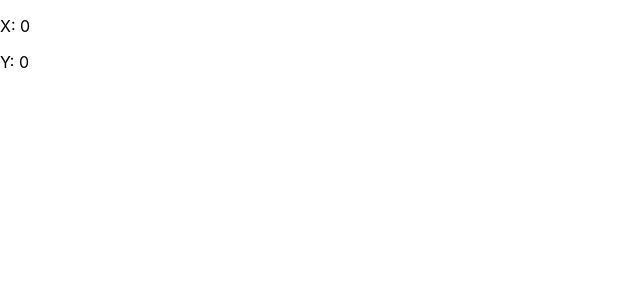
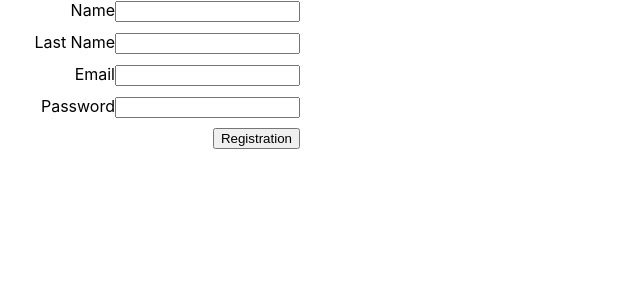
Before and after one commit to Ashtart000/cra-first-project, a React (Create React App) app: page / in a window 1280 px wide. Shown: the top 300 px of the page, without its empty margins (0-640 px from the left). Built offline with nearby package versions, Linux system fonts and the light colour scheme.

Commit message:
RegistrationForm useReducer

```diff
--- /dev/null
+++ b/src/components/RegistrationForm/RegistrationForm.js
@@ -0,0 +1,71 @@
+import React, {useState, useReducer} from 'react';
+import styles from './Style.module.scss'
+
+const RegistrationForm = () => {
+
+    const initialState = {
+        firstName: '',
+        lastName: '',
+        email: '',
+        password: ''
+    }
+
+    function reducer(state,action) {
+        switch(action.type) {
+            case 'INPUT_CHANGE': {
+                const {name, value} = action.payload
+                return {
+                    ...state,
+                    [name]:
+                    value
+                }
+            }
+            default: {
+                return state
+            }
+
+        }
+    }
+
+    const [state, dispatch] = useReducer(reducer, initialState);
+
+    const inputChangeHandler = ({target: {value, name}}) => {
+        dispatch({
+            type: 'INPUT_CHANGE',
+            payload: {
+                value,
+                name
+            }
+        })
+    }
+
+    const submitHandler = (event) => {
+        event.preventDefault();
+    }
+
+    const {firstName, lastName, email, password} = state;
+
+    return (
+        <form onSubmit={submitHandler}>
+            <label>
+                Name
+                <input type='text' name='firstName' value={firstName} onChange={inputChangeHandler}/>
+            </label>
+            <label>
+                Last Name
+                <input type='text' name='lastName' value={lastName} onChange={inputChangeHandler}/>
+            </label>
+            <label>
+                Email
+                <input type='text' name='email' value={email} onChange={inputChangeHandler}/>
+            </label>
+            <label>
+                Password
+                <input type='password' name='password' value={password} onChange={inputChangeHandler}/>
+            </label>
+            <button type='submit'>Registration</button>
+        </form>
+    );
+}
+
+export default RegistrationForm;
--- /dev/null
+++ b/src/components/RegistrationForm/Style.module.scss
@@ -0,0 +1,7 @@
+form {
+    display: flex;
+    flex-direction: column;
+    gap: 10px;
+    align-items: flex-end;
+    width: 300px;
+}
--- a/src/components/app.js
+++ b/src/components/app.js
@@ -1,16 +1,11 @@
 import React from "react";
-import useMouseTracker from "./MouseTracker/MouseTracker";
+import RegistrationForm from "./RegistrationForm/RegistrationForm";
 
 
 function App() {
-    const {coordinates} = useMouseTracker();
-
 
     return (
-        <section>
-            <p>X: {coordinates.x}</p>
-            <p>Y: {coordinates.y}</p>
-        </section>
+        <RegistrationForm />
     )
 }
 export default App;
```
